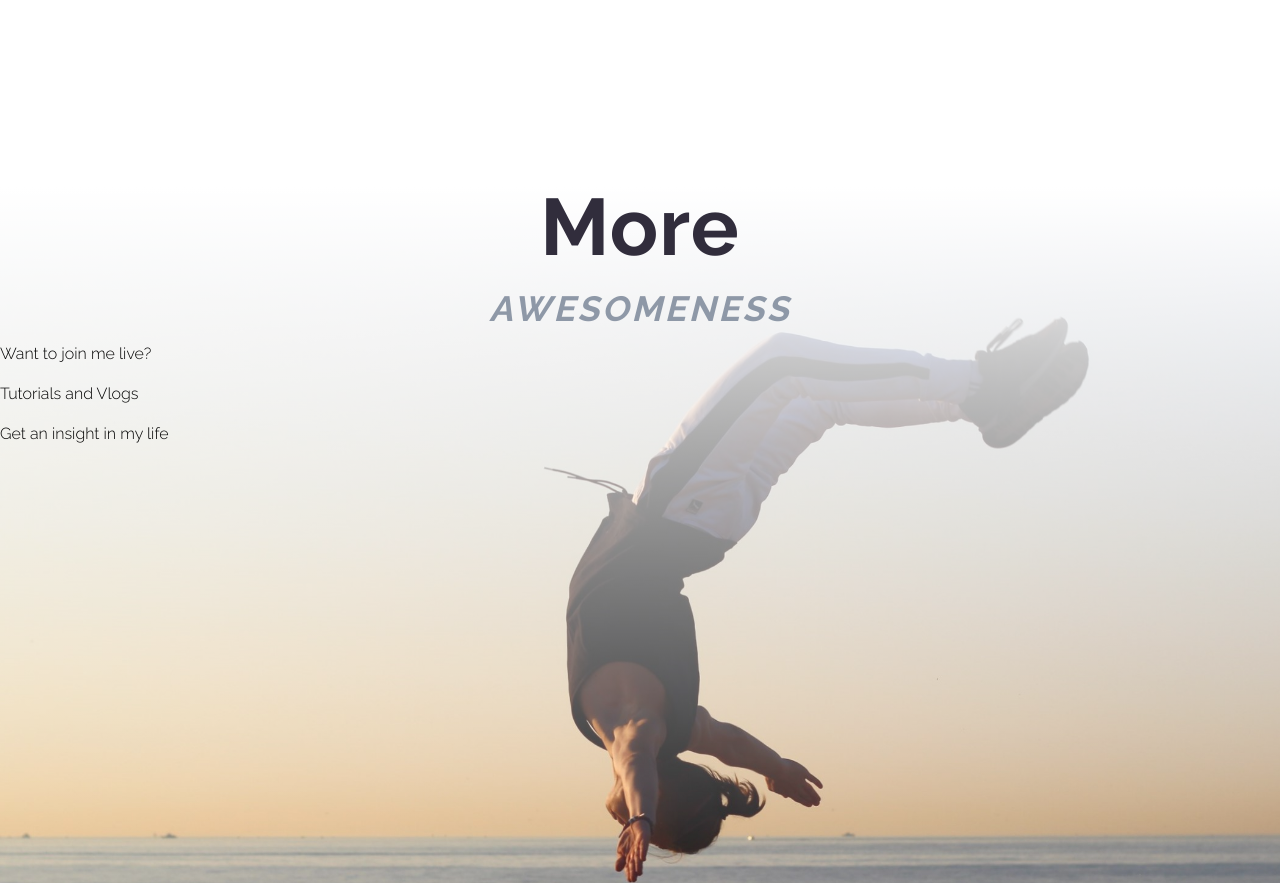
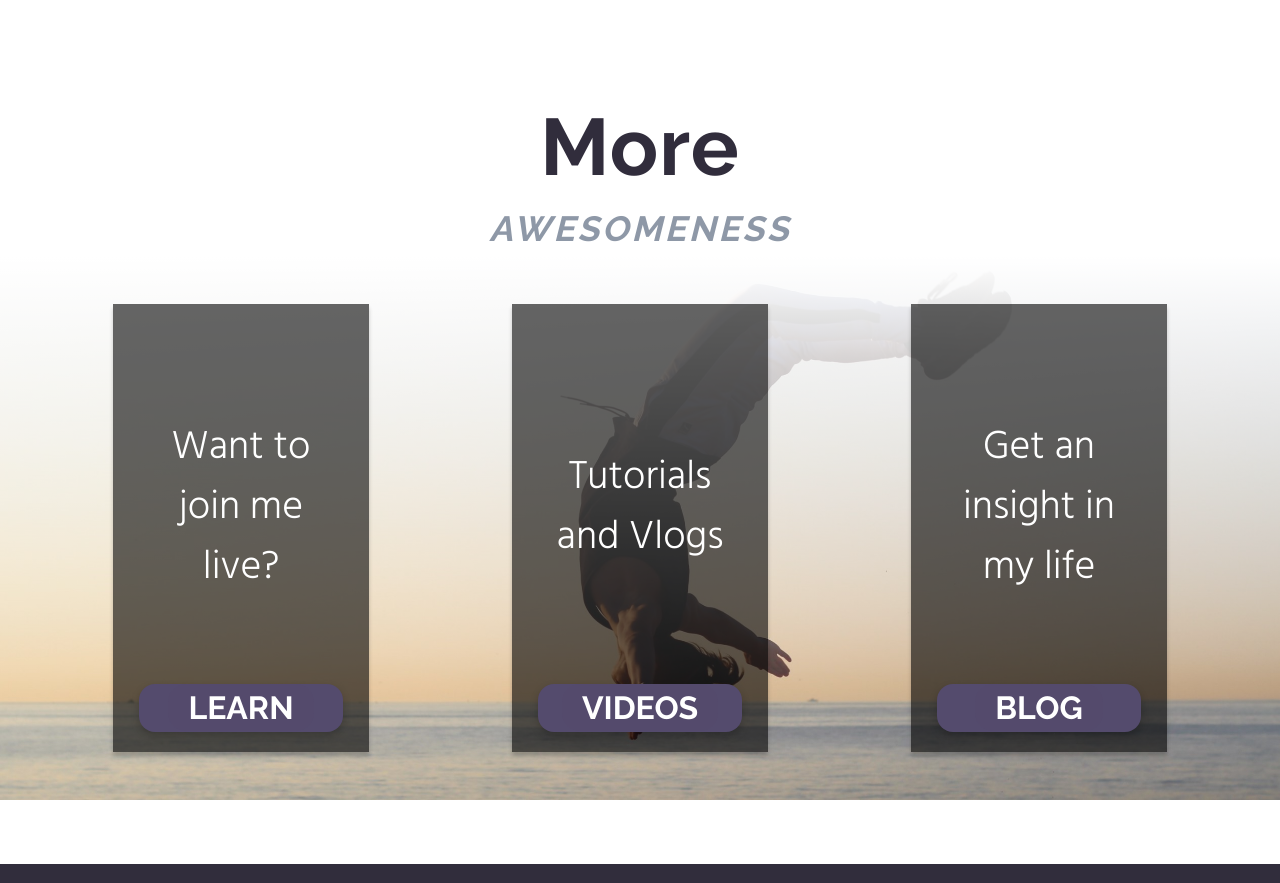
Before and after one commit to AnnaEhrlich/AnnaEhrlich.github.io, a plain HTML site: page index.html in a window 1280 px wide. Shown: the part 2545-3428 px from the top of the page. Drawn offline with Linux system fonts and the light colour scheme.

Commit message:
finished options section almost

```diff
--- a/css/home.css
+++ b/css/home.css
@@ -93,7 +93,7 @@ nav a:hover::before {
     width: 30em;
   }
 }
-/*SECTION*/
+/*SECTION-ABOUT*/
 .title-wrap {
   display: block;
   padding: 4em 0;
@@ -268,6 +268,86 @@ margin-bottom: 5em;
 .title-learn h1, .title-learn p {text-align: center;}
 }
 
+/*SECTION-MORE*/
+.wrap-more {
+  background-image: url(../img/backflip-dive.jpg);
+  background-position: center bottom;
+  background-size: cover;
+  height: 34em;
+  margin-bottom: 4em;
+}
+
+.gradient-white {
+  background-image: linear-gradient(rgba(255,255,255), rgba(255,255,255, 0.0));
+  height: inherit;
+
+}
+.options {
+
+height: inherit;
+  display: flex;
+  justify-content: space-evenly;
+  align-items: stretch;
+ flex-wrap: wrap;
+
+}
+.opt {
+position: relative;
+ width: 16rem;
+  background-color: rgba(0,0,0,0.6);
+  text-align: center;
+margin: 3em 30px;
+display: flex;
+flex-direction: column;
+justify-content: center;
+align-content: space-between;
+box-shadow: 0 4px 4px 0 rgba(0,0,0, 0.2);
+
+}
+.opt:hover {
+background-color: rgba(0,0,0,0.7);
+transition: 300ms;
+}
+
+.opt p {
+margin-top: 0;
+    font-family: 'Hind', sans-serif;
+  color: white;
+  font-size: 2.5em;
+font-weight: 300;
+padding: 2px 15%;
+}
+.btn-more {
+width: auto;
+position: absolute;
+bottom: 20px;
+margin-left: auto;
+margin-right: auto;
+left: 10%;
+right: 10%;
+box-shadow: 0 4px 8px 0 rgba(0,0,0, 0.2);
+background: rgba(84,75,109);
+border-radius: 16px;
+}
+.btn-more:hover {
+ transform: translate(0, -5px);
+transition: 200ms;
+}
+
+.btn-more a {
+font-size: 2em;
+}
+
+@media (max-width: 964px) {
+.wrap-more {height: auto;}
+.opt {width: 60%;}
+.opt p {margin-bottom: 1.5em;
+padding: 40px 10px;}
+.btn-more {left: 30%;
+right: 30%; }
+.wrap-more {background-position: 62% bottom;}
+}
+
 /**FOOTER*/
 footer {
   background-color: #312D3C;
@@ -377,23 +457,3 @@ font-size: 13px;
 .credit a:hover {
   color: #fff;
 }
-
-.wrap-more {
-  background-image: url(../img/backflip-dive.jpg);
-  background-position: center;
-  background-size: cover;
-  height: 48em;
-  margin-top: 10em;
-  margin-bottom: 4em;
-  position: relative;
-}
-
-.gradient-white {
-  background-image: linear-gradient(rgba(255,255,255), rgba(255,255,255, 0.0));
-  height: inherit;
-
-}
-
-.title-more {
-
-}
--- a/index.html
+++ b/index.html
@@ -5,7 +5,7 @@
     <title>Freeman Workout | Home </title>
     <link rel="stylesheet" type="text/css" href="css/home.css">
     <link href="https://fonts.googleapis.com/css?family=Hind:300,400" rel="stylesheet">
-    <link href="https://fonts.googleapis.com/css?family=Raleway:300,700" rel="stylesheet">
+<link href="https://fonts.googleapis.com/css?family=Raleway:300,400,700" rel="stylesheet">
     <script defer src="https://use.fontawesome.com/releases/v5.6.1/js/all.js" integrity="sha384-R5JkiUweZpJjELPWqttAYmYM1P3SNEJRM6ecTQF05pFFtxmCO+Y1CiUhvuDzgSVZ" crossorigin="anonymous"></script>
   </head>
   <body>
@@ -51,22 +51,26 @@
       <p class="info info-learn">Lorem ipsum dolor sit amet, consectetur adipisicing elit, sed do eiusmod tempor incididunt ut labore et dolore magna aliqua. Ut enim ad minim veniam, quis nostrud exercitation ullamco laboris nisi ut aliquip ex ea commodo consequat. Duis aute irure dolor in reprehenderit in voluptate velit esse cillum dolore eu fugiat nulla pariatur. Excepteur sint occaecat cupidatat non proident, sunt in culpa qui officia deserunt mollit anim id est laborum.</p>
 </section>
 
+<div class="title-more">
+  <h1 class="title">More</h1>
+  <p class="title subtitle">Awesomeness</p>
+</div>
+
 <section class="wrap-more">
   <div class="gradient-white">
-    <div class="title-more">
-      <h1 class="title">More</h1>
-      <p class="title subtitle">Awesomeness</p>
-    </div>
 
     <div class="options">
-      <div class="Train">
+      <div class="opt train">
         <p>Want to join me live?</p>
+          <div class="btn btn-more btn-learn"><a href="about.html">Learn</a></div>
       </div>
-      <div class="videos">
+      <div class="opt videos">
         <p>Tutorials and Vlogs</p>
-      </div>
-      <div class="blog">
+          <div class="btn btn-more btn-videos"><a href="about.html">Videos</a></div>
+        </div>
+      <div class="opt blog">
         <p>Get an insight in my life</p>
+          <div class="btn btn-more btn-blog"><a href="about.html">Blog</a></div>
       </div>
     </div>
   </div>
```
